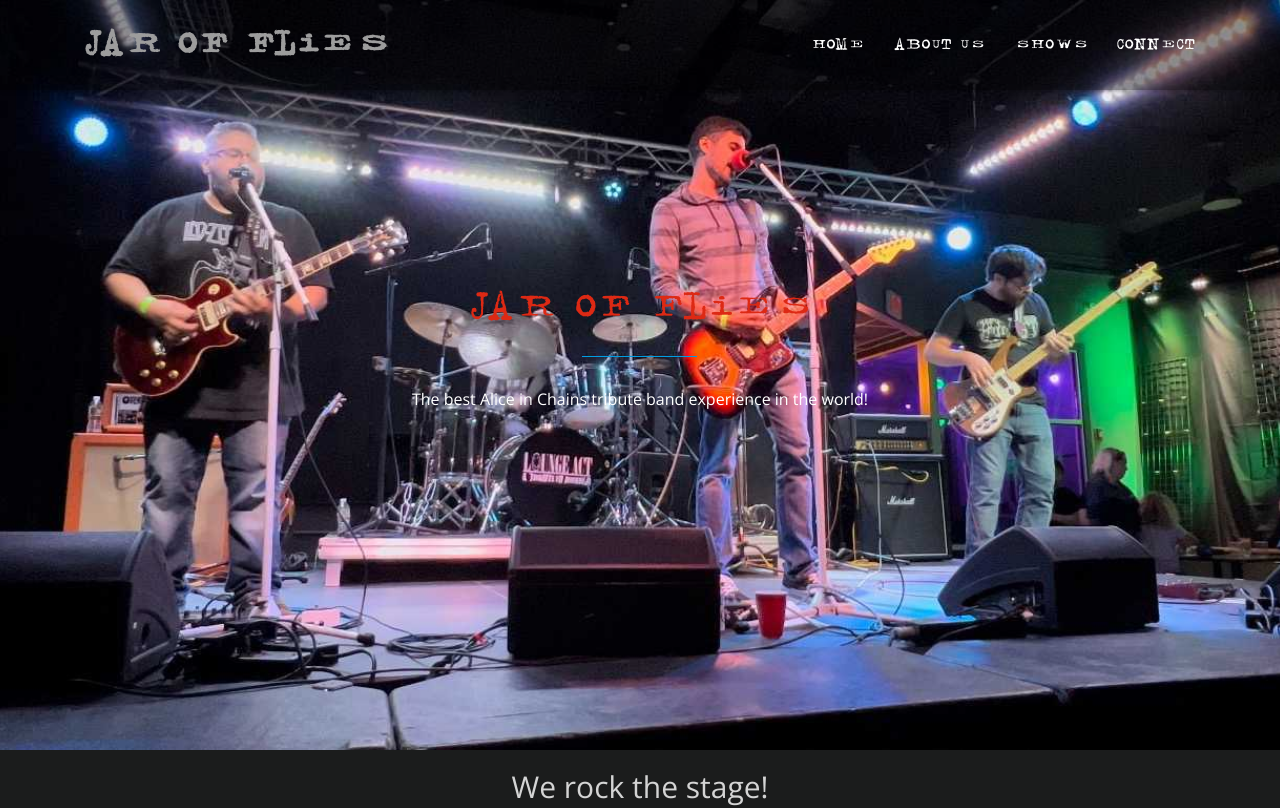
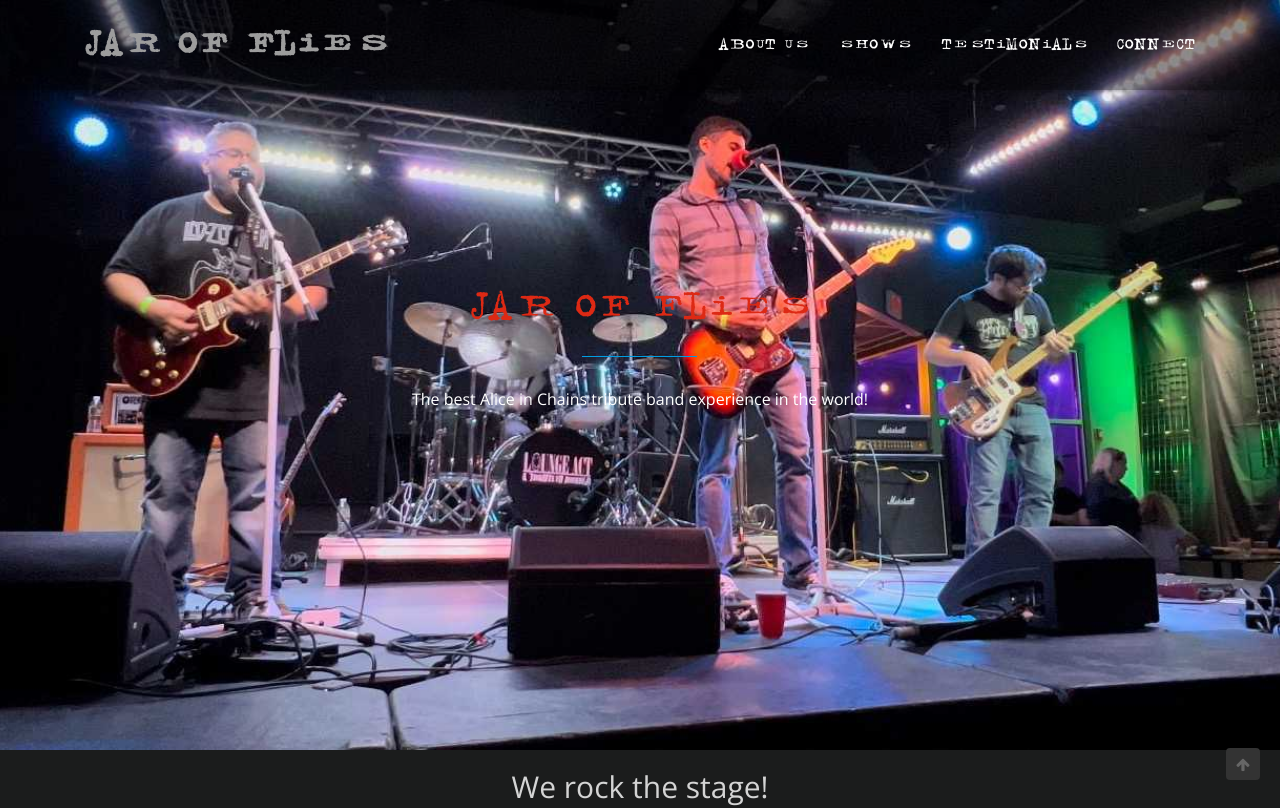
Before and after one commit to cstamm13/jar_of_flies, a plain HTML site: page index.html in a window 1280 px wide. Shown: the top 808 px of the page. Drawn offline with nearby package versions, Linux system fonts and the light colour scheme; grey boxes are pictures that could not be loaded; a script that the page names is missing.

Commit message:
Button stuff

```diff
--- a/css/main.css
+++ b/css/main.css
@@ -80,6 +80,28 @@ main > section {
     color: #fff;
 }
 
+#top {
+  position: absolute;
+  top: 0;
+  left: 0;
+}
+
+.btn-scroll {
+    background-color: #333;
+    color: #666;
+  position: fixed;
+  bottom: 5px;
+  right: 5px;
+  z-index: 99;
+  font-size: 15px;
+  border: none;
+  outline: none;
+  text-decoration: none;
+  cursor: pointer;
+  padding-top: 5px;
+  border-radius: 4px;
+}
+
 .btn-border {
     border: 2px solid #fff;
     color: #fff;
@@ -153,10 +175,11 @@ main > section {
 			transition-timing-function: ease-out;
 }
 
-.btn-effect:hover, .btn-effect:focus, .btn-effect:active, button:hover, button:focus, button:active {
-	color: #fff; /*#009EE3;*/
+.btn-effect:hover, .btn-effect:focus, .btn-effect:active,
+button:hover, button:focus, button:active,
+.btn-scroll:hover, .btn-scroll:focus  {
+	color: #fff;
     background-color: #333;
-
 }
 
 .btn-effect:hover:before, .btn-effect:focus:before, .btn-effect:active:before {
@@ -1683,3 +1706,11 @@ margin-right: auto;
         font-size: 75%
     }
 }
+
+#btn-back-to-top {
+  position: fixed;
+  bottom: 20px;
+  right: 20px;
+  box-sizing: border-box
+  /*display: none;*/
+}
--- a/index.html
+++ b/index.html
@@ -39,6 +39,8 @@
                                         <span class="icon-bar"></span>
                                         <span class="icon-bar"></span>
                                         <span class="icon-bar"></span>
+                                        <span class="icon-bar"></span>
+                                        <span class="icon-bar"></span>
                                     </button>
                                     <h1 class="navbar-brand">
                                         <a href="#">Jar of Flies</a>
@@ -48,9 +50,9 @@
                                 <!-- main nav -->
                                 <nav class="collapse navbar-collapse navbar-right" role="navigation">
                                     <ul id="nav" class="nav navbar-nav">
-                                        <li><a href="#">Home</a></li>
                                         <li><a href="#about">About Us</a></li>
                                         <li><a href="#shows">Shows</a></li>
+                                        <li><a href="#testimonials">Testimonials</a></li>
                                         <li><a href="#contact">Connect</a></li>
                         <!-- <li><a href="#portfolio">portfolio</a></li>
                         <li><a href="#testimonials">Testimonial</a></li>
@@ -79,7 +81,7 @@
         <div class="container">
             <div class="row">
                 <div class="col-lg-8 col-lg-offset-2 text-center">
-                    <h2 class="section-heading">We rock the stage!</h2>
+                    <h2 class="section-heading wow animated fadeInUp">We rock the stage!</h2>
                     <div class="embed-responsive embed-responsive-16by9">
 
                         <iframe width="560" height="315" src="https://www.youtube.com/embed/3NLNNTUXjJ4" title="YouTube video player" frameborder="0" allow="accelerometer; autoplay; clipboard-write; encrypted-media; gyroscope; picture-in-picture" allowfullscreen></iframe>
@@ -87,7 +89,7 @@
                     <p></p>
                     <p class="text-muted">Jar of Flies is the best Alice in Chains tribute band serving New York and New
                     Jersey. *Write some cool description of the band here*</p>
-                    <button type="button" id="submit" class="btn btn-default btn-gray btn-effect">Get In Touch!</button>
+                    <a href="#contact"><button type="button" id="submit" class="btn btn-default btn-gray btn-effect">Get In Touch!</button></a>
                 </div>
             </div>
         </div>
@@ -350,6 +352,16 @@ aria-hidden="true">
 </div>
 </div>
 </section>
+
+
+<!-- "btn btn-light btn-lg back-to-top" -->
+
+<a id="btn-back-to-top" href="#" class="btn btn-scroll btn-floating btn-sm" role="button"><i class="fa fa-arrow-up"></i></a>
+<!-- <a class="btn hidden-btn btn-md" role="button"><i class="fa fa-arrow-up"></i></a> -->
+<!-- <button type="button" class="btn btn-danger btn-floating btn-lg" id="btn-back-to-top">
+<a href="#" class="btn btn-default a btn-gray btn-effect"><i class="fas fa-arrow-up"></i></a>
+</button> -->
+
 </main>
 
 <footer>
```
